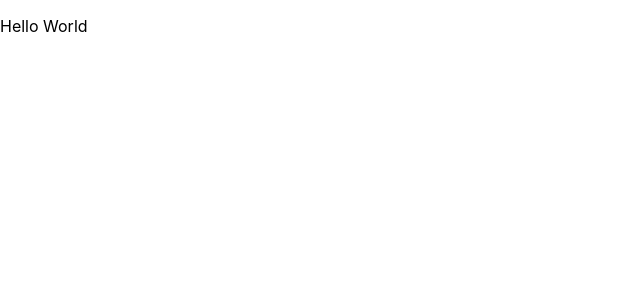
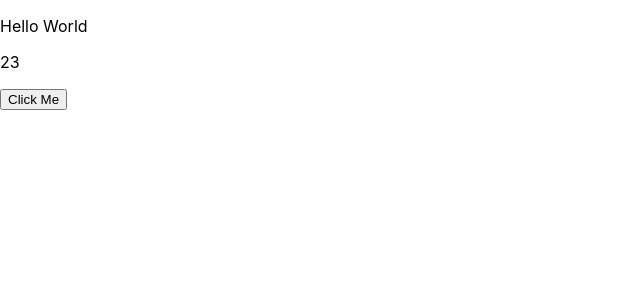
Before and after one commit to karimmakhloufi/wcs-react-basics, a React (Create React App) app: page / in a window 1280 px wide. Shown: the top 300 px of the page, without its empty margins (0-640 px from the left). Built offline with nearby package versions, Linux system fonts and the light colour scheme.

Commit message:
Changing variable but not reflected in state

```diff
--- a/src/App.js
+++ b/src/App.js
@@ -1,7 +1,19 @@
 const App = () => {
+  console.log("Render of App component");
+  let number = 23;
   return (
     <div>
       <p>Hello World</p>
+      <p>{number}</p>
+      <button
+        onClick={() => {
+          console.log("button was clicked");
+          number = number + 1;
+          console.log("Number is now", number);
+        }}
+      >
+        Click Me
+      </button>
     </div>
   );
 };
```
